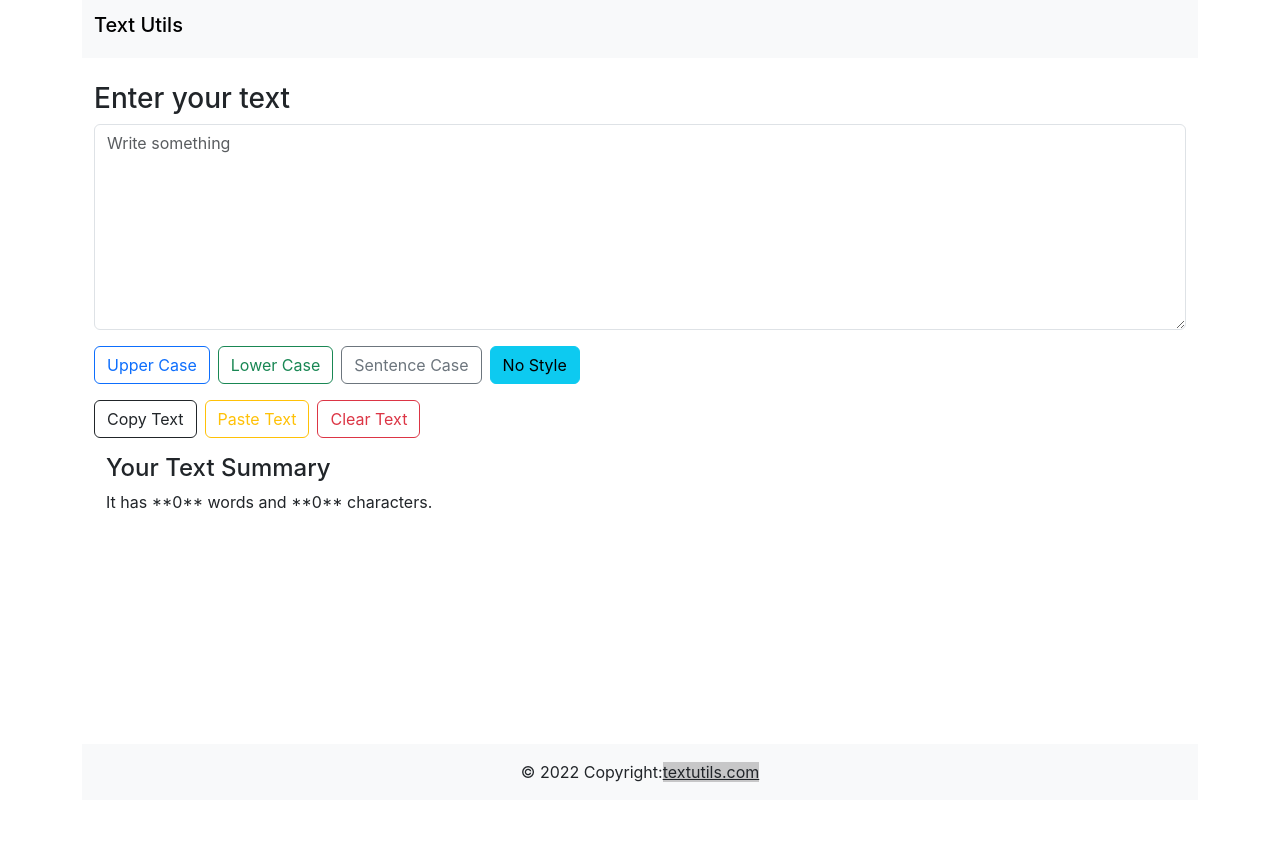
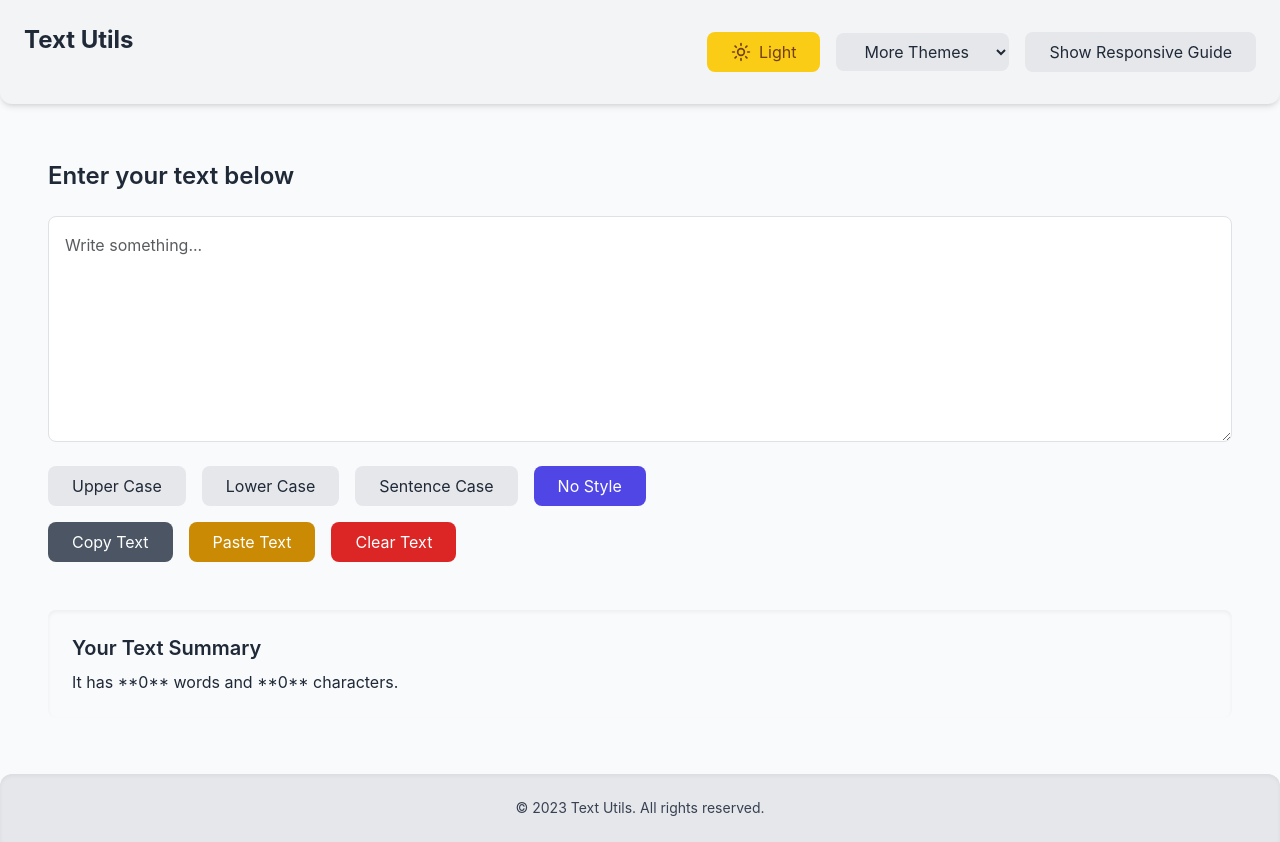
Before and after one commit to kamaldasbabu/textutils, a React (Create React App) app: page / in a window 1280 px wide. Before the commit the page ends 800 px from the top, so only its background shows below. Built offline with nearby package versions, Linux system fonts and the light colour scheme.

Commit message:
css working

```diff
--- a/package.json
+++ b/package.json
@@ -6,6 +6,8 @@
     "@testing-library/jest-dom": "^5.17.0",
     "@testing-library/react": "^13.4.0",
     "@testing-library/user-event": "^13.5.0",
+    "autoprefixer": "^10.4.21",
+    "postcss": "^8.5.6",
     "react": "^18.2.0",
     "react-dom": "^18.2.0",
     "react-scripts": "5.0.1",
@@ -34,5 +36,8 @@
       "last 1 firefox version",
       "last 1 safari version"
     ]
+  },
+  "devDependencies": {
+    "tailwindcss": "^3.4.17"
   }
 }
--- a/src/App.js
+++ b/src/App.js
@@ -1,4 +1,5 @@
 import './App.css';
+import  { useState } from 'react';
 import Footer from './components/Footer';
 import Navbar from './components/Navbar';
 import TextForm from './components/TextForm';
@@ -6,21 +7,62 @@ import TextForm from './components/TextForm';
 
 
 
+// Import the separated components
+// import Navbar from './Navbar';
+// import TextForm from './TextForm';
+// import Footer from './Footer';
 
-function App() {
-  return (
-    <>
-      <div className='main-container'>
-        <div className='container'>
-          <Navbar title="Text Utils"></Navbar>
-          <div className='mt-4'>
-            <TextForm></TextForm>
-          </div>
+export default function App() {
+    const [theme, setTheme] = useState('light');
+    const [isResponsiveGuideActive, setIsResponsiveGuideActive] = useState(false);
+
+    const getAppContainerClasses = () => {
+        let classes = "min-h-screen flex flex-col font-inter transition-colors duration-300";
+        if (isResponsiveGuideActive) {
+            classes += " border-4 border-dashed border-purple-500 p-4";
+        }
+        switch (theme) {
+            case 'dark':
+                classes += " bg-gray-900 text-gray-100";
+                break;
+            case 'blue':
+                classes += " bg-blue-50 text-blue-900";
+                break;
+            case 'green':
+                classes += " bg-green-50 text-green-900";
+                break;
+            case 'red':
+                classes += " bg-red-50 text-red-900";
+                break;
+            case 'purple':
+                classes += " bg-purple-50 text-purple-900";
+                break;
+            case 'orange':
+                classes += " bg-orange-50 text-orange-900";
+                break;
+            case 'light':
+            default:
+                classes += " bg-gray-50 text-gray-800";
+                break;
+        }
+        return classes;
+    };
+
+    return (
+        <div className={getAppContainerClasses()}>
+            <Navbar
+                title="Text Utils"
+                theme={theme}
+                setTheme={setTheme}
+                isResponsiveGuideActive={isResponsiveGuideActive}
+                setIsResponsiveGuideActive={setIsResponsiveGuideActive}
+            />
+
+            <div className="flex-grow container mx-auto px-4 py-8">
+                <TextForm heading="Enter your text below" theme={theme} />
+            </div>
+
+            <Footer />
         </div>
-        <Footer></Footer>
-      </div>
-    </>
-  );
+    );
 }
-
-export default App;
--- a/src/components/Footer.js
+++ b/src/components/Footer.js
@@ -1,19 +1,11 @@
-import React from 'react'
-
-export default function Footer(props) {
-
+function Footer() {
     return (
-        <>
-
-            <div className='container'>
-                <footer className="bg-light text-center text-lg-start">
-                    <div className="text-center p-3">
-                        © 2022 Copyright:
-                        <a className="text-dark footer-bg" href='/'>textutils.com</a>
-                    </div>
-                </footer>
-            </div>
-
-        </>
+        <footer className="p-4 rounded-t-xl shadow-inner mt-auto text-center font-inter bg-gray-200 text-gray-700 dark:bg-gray-800 dark:text-gray-300 transition-colors duration-200">
+            <p className="text-sm">
+                &copy; {new Date().getFullYear()} Text Utils. All rights reserved.
+            </p>
+        </footer>
     );
 }
+
+export default Footer;
--- a/src/components/Navbar.js
+++ b/src/components/Navbar.js
@@ -1,41 +1,109 @@
-import React from "react";
-import PropTypes from 'prop-types'
 
-export default function Navbar(props) {
+import React from 'react';
+import PropTypes from 'prop-types';
+function Navbar({ title, theme, setTheme, isResponsiveGuideActive, setIsResponsiveGuideActive }) {
+    const handleThemeToggle = () => {
+        setTheme(prevTheme => prevTheme === 'light' ? 'dark' : 'light');
+    };
+
+    const handleDropdownChange = (event) => {
+        const selectedTheme = event.target.value;
+        if (selectedTheme !== 'default') {
+            setTheme(selectedTheme);
+        }
+    };
+
+    const getDropdownBaseBgClass = () => {
+        if (theme === 'light' || theme === 'blue' || theme === 'green' || theme === 'red' || theme === 'purple' || theme === 'orange') {
+            return 'bg-gray-200 text-gray-800 hover:bg-gray-300';
+        } else {
+            return 'bg-gray-700 text-gray-200 hover:bg-gray-600';
+        }
+    };
+
     return (
+        <nav className={`p-4 shadow-md rounded-b-xl flex flex-col md:flex-row items-center justify-between ${
+            theme === 'light' ? 'bg-gray-100 text-gray-800' :
+            theme === 'dark' ? 'bg-gray-900 text-gray-100' :
+            theme === 'blue' ? 'bg-blue-700 text-white' :
+            theme === 'green' ? 'bg-green-700 text-white' :
+            theme === 'red' ? 'bg-red-700 text-white' :
+            theme === 'purple' ? 'bg-purple-700 text-white' :
+            theme === 'orange' ? 'bg-orange-700 text-white' :
+            'bg-gray-100 text-gray-800'
+        }`}>
+            <h1 className="text-2xl font-bold font-inter mb-4 md:mb-0">{title}</h1>
+            <div className="flex flex-wrap gap-3 md:gap-4 items-center">
+                {/* Light/Dark Mode Toggle Button */}
+                <button
+                    className={`px-4 py-2 rounded-lg transition-colors duration-200 flex items-center justify-center gap-2 ${
+                        theme === 'light' ? 'bg-yellow-400 text-yellow-900 hover:bg-yellow-500' : 'bg-blue-800 text-blue-100 hover:bg-blue-900'
+                    }`}
+                    onClick={handleThemeToggle}
+                    title={theme === 'light' ? 'Switch to Dark Mode' : 'Switch to Light Mode'}
+                >
+                    {theme === 'light' ? (
+                        <>
+                            {/* Sun Icon */}
+                            <svg xmlns="http://www.w3.org/2000/svg" width="20" height="20" viewBox="0 0 24 24" fill="none" stroke="currentColor" strokeWidth="2" strokeLinecap="round" strokeLinejoin="round" className="lucide lucide-sun">
+                                <circle cx="12" cy="12" r="4"/><path d="M12 2v2"/><path d="M12 20v2"/><path d="m4.93 4.93 1.41 1.41"/><path d="m17.66 17.66 1.41 1.41"/><path d="M2 12h2"/><path d="M20 12h2"/><path d="m6.34 17.66-1.41 1.41"/><path d="m19.07 4.93-1.41 1.41"/>
+                            </svg>
+                            Light
+                        </>
+                    ) : (
+                        <>
+                            {/* Moon Icon */}
+                            <svg xmlns="http://www.w3.org/2000/svg" width="20" height="20" viewBox="0 0 24 24" fill="none" stroke="currentColor" strokeWidth="2" strokeLinecap="round" strokeLinejoin="round" className="lucide lucide-moon">
+                                <path d="M12 3a6 6 0 0 0 9 9 9 9 0 1 1-9-9Z"/>
+                            </svg>
+                            Dark
+                        </>
+                    )}
+                </button>
 
-        <nav className="navbar navbar-expand-lg bg-body-tertiary">
-            <div className="container-fluid">
-                <h1 className="navbar-brand" href="/">{props.title}</h1>
-                <button className="navbar-toggler" type="button" data-bs-toggle="collapse" data-bs-target="#navbarSupportedContent" aria-controls="navbarSupportedContent" aria-expanded="false" aria-label="Toggle navigation">
-                    <span className="navbar-toggler-icon"></span>
+                {/* Dropdown for More Themes */}
+                <select
+                    className={`px-4 py-2 rounded-lg transition-colors duration-200 cursor-pointer ${getDropdownBaseBgClass()} ${
+                        ['blue', 'green', 'red', 'purple', 'orange'].includes(theme) ?
+                            (theme === 'blue' ? 'bg-blue-600 text-white' :
+                             theme === 'green' ? 'bg-green-600 text-white' :
+                             theme === 'red' ? 'bg-red-600 text-white' :
+                             theme === 'purple' ? 'bg-purple-600 text-white' :
+                             theme === 'orange' ? 'bg-orange-600 text-white' : '')
+                            : ''
+                    }`}
+                    onChange={handleDropdownChange}
+                    value={['blue', 'green', 'red', 'purple', 'orange'].includes(theme) ? theme : 'default'}
+                >
+                    <option value="default" disabled hidden>More Themes</option>
+                    <option value="blue">Blue</option>
+                    <option value="green">Green</option>
+                    <option value="red">Red</option>
+                    <option value="purple">Purple</option>
+                    <option value="orange">Orange</option>
+                </select>
+
+                {/* Responsive Guide Button */}
+                <button
+                    className={`px-4 py-2 rounded-lg transition-colors duration-200 ${
+                        isResponsiveGuideActive ? 'bg-purple-600 text-white hover:bg-purple-700' : getDropdownBaseBgClass()
+                    }`}
+                    onClick={() => setIsResponsiveGuideActive(!isResponsiveGuideActive)}
+                >
+                    {isResponsiveGuideActive ? 'Hide Responsive Guide' : 'Show Responsive Guide'}
                 </button>
-                {/* <div className="collapse navbar-collapse" id="navbarSupportedContent">
-                    <ul className="navbar-nav me-auto mb-2 mb-lg-0">
-                        <li className="nav-item">
-                            <a className="nav-link active" aria-current="page" href="/">Home</a>
-                        </li>
-                        <li className="nav-item">
-                            <a className="nav-link" href="/">{props.about}</a>
-                        </li>
-                    </ul>
-                    <form className="d-flex" role="search">
-                        <input className="form-control me-2" type="search" placeholder="Search" aria-label="Search" />
-                        <button className="btn btn-outline-success" type="submit">Search</button>
-                    </form>
-                </div> */}
             </div>
         </nav>
-
     );
 }
 
 Navbar.propTypes = {
-    title: PropTypes.string,
-    about: PropTypes.string,
-}
+    title: PropTypes.string.isRequired,
+    theme: PropTypes.string.isRequired,
+    setTheme: PropTypes.func.isRequired,
+    isResponsiveGuideActive: PropTypes.bool.isRequired,
+    setIsResponsiveGuideActive: PropTypes.func.isRequired,
+};
 
-Navbar.defaultProps = {
-    title: "Text Utils",
-    about: "About",
-}
+
+export default Navbar;
--- a/src/components/TextForm.js
+++ b/src/components/TextForm.js
@@ -1,13 +1,15 @@
-import React, { useState, useEffect } from 'react';
+import React, {useState, useEffect} from 'react';
 import PropTypes from 'prop-types';
+import { applyCase } from '../utils/utils';
 
-export default function TextForm(props) {
+
+
+function TextForm({ heading, theme }) {
     const [text, setText] = useState("");
     const [wordCount, setWordCount] = useState(0);
     const [charCount, setCharCount] = useState(0);
-    const [activeCase, setActiveCase] = useState('none'); // 'none', 'uppercase', 'lowercase', 'sentencecase'
+    const [activeCase, setActiveCase] = useState('none');
 
-    // Update word and character counts whenever the text changes
     useEffect(() => {
         updateCounts(text);
     }, [text]);
@@ -18,55 +20,39 @@ export default function TextForm(props) {
         setCharCount(inputText.length);
     };
 
-    const applyCase = (inputText, caseType) => {
-        switch (caseType) {
-            case 'uppercase':
-                return inputText.toUpperCase();
-            case 'lowercase':
-                return inputText.toLowerCase();
-            case 'sentencecase':
-                if (!inputText.length) return "";
-                const newText = inputText.toLowerCase();
-                const rg = /(^\w{1}|\.\s*\w{1})/gi;
-                return newText.replace(rg, (toReplace) => toReplace.toUpperCase());
-            case 'none': // For the "No Style" button
-                return inputText;
-            default:
-                return inputText;
-        }
-    };
-
     const handleCaseButtonClick = (caseType) => {
-        // Prevent action if text area is empty, except for 'none'
         if (!text.length && caseType !== 'none') {
             alert("Enter some text first!");
             return;
         }
-
-        setText(applyCase(text, caseType));
+        setText(applyCase(text, caseType)); // applyCase is in the outer scope
         setActiveCase(caseType);
     };
 
     const handleUtilityButtonClick = async (actionType) => {
         if (actionType === 'clear') {
             setText("");
-            setActiveCase('none'); // Reset active case when clearing
+            setActiveCase('none');
         } else if (actionType === 'copy') {
             if (!text.length) {
                 alert("Nothing to copy!");
                 return;
             }
             try {
-                await navigator.clipboard.writeText(text);
+                const textarea = document.createElement('textarea');
+                textarea.value = text;
+                document.body.appendChild(textarea);
+                textarea.select();
+                document.execCommand('copy');
+                document.body.removeChild(textarea);
                 alert("Text copied to clipboard!");
             } catch (err) {
                 console.error("Failed to copy text: ", err);
-                alert("Failed to copy text. Please try again.");
+                alert("Failed to copy text. Please try again or copy manually.");
             }
         } else if (actionType === 'paste') {
             try {
                 const pastedText = await navigator.clipboard.readText();
-                // Apply current active case to pasted text if not 'none'
                 const processedPastedText = activeCase !== 'none' ? applyCase(pastedText, activeCase) : pastedText;
                 setText(prevText => prevText + processedPastedText);
                 alert("Text pasted!");
@@ -80,50 +66,89 @@ export default function TextForm(props) {
     const handleOnChange = (event) => {
         let newText = event.target.value;
         if (activeCase !== 'none') {
-            newText = applyCase(newText, activeCase);
+            newText = applyCase(newText, activeCase); // applyCase is in the outer scope
         }
         setText(newText);
     };
 
+    const getTextAreaClasses = () => {
+        let classes = "form-control w-full p-3 border rounded-lg focus:ring-2 focus:ring-opacity-50 transition-colors duration-200";
+        if (theme === 'dark') {
+            classes += " bg-gray-700 text-gray-100 border-gray-600 focus:ring-blue-400";
+        } else if (theme === 'blue') {
+            classes += " bg-blue-100 text-blue-900 border-blue-300 focus:ring-blue-400";
+        } else if (theme === 'green') {
+            classes += " bg-green-100 text-green-900 border-green-300 focus:ring-green-400";
+        } else if (theme === 'red') {
+            classes += " bg-red-100 text-red-900 border-red-300 focus:ring-red-400";
+        } else if (theme === 'purple') {
+            classes += " bg-purple-100 text-purple-900 border-purple-300 focus:ring-purple-400";
+        } else if (theme === 'orange') {
+            classes += " bg-orange-100 text-orange-900 border-orange-300 focus:ring-orange-400";
+        }
+        else {
+            classes += " bg-white text-gray-900 border-gray-300 focus:ring-blue-500";
+        }
+        return classes;
+    };
+
+    const getSummaryTextClasses = () => {
+        if (theme === 'dark') {
+            return "text-gray-100";
+        } else if (theme === 'blue') {
+            return "text-blue-800";
+        } else if (theme === 'green') {
+            return "text-green-800";
+        } else if (theme === 'red') {
+            return "text-red-800";
+        } else if (theme === 'purple') {
+            return "text-purple-800";
+        } else if (theme === 'orange') {
+            return "text-orange-800";
+        }
+        else {
+            return "text-gray-800";
+        }
+    };
+
     return (
-        <>
-            <div className="container mb-3">
-                <h3>{props.heading}</h3>
+        <div className="container mx-auto p-4 rounded-lg">
+            <h3 className={`text-2xl font-semibold mb-4 ${getSummaryTextClasses()}`}>{heading}</h3>
             <textarea
-                    className="form-control"
-                    placeholder='Write something'
+                className={getTextAreaClasses()}
+                placeholder='Write something...'
                 value={text}
                 onChange={handleOnChange}
-                    id="exampleFormControlTextarea1"
+                id="textFormTextArea"
                 rows="8"
             ></textarea>
 
             {/* Case Conversion Buttons */}
-                <div className='d-flex flex-wrap gap-2 mt-3'>
+            <div className='flex flex-wrap gap-3 mt-4'>
                 <button
                     type="button"
-                        className={`btn ${activeCase === 'uppercase' ? 'btn-primary' : 'btn-outline-primary'}`}
+                    className={`px-4 py-2 rounded-lg transition-colors duration-200 ${activeCase === 'uppercase' ? 'bg-blue-600 text-white' : 'bg-gray-200 text-gray-800 hover:bg-gray-300 dark:bg-gray-700 dark:text-gray-200 dark:hover:bg-gray-600'}`}
                     onClick={() => handleCaseButtonClick('uppercase')}
                 >
                     Upper Case
                 </button>
                 <button
                     type="button"
-                        className={`btn ${activeCase === 'lowercase' ? 'btn-success' : 'btn-outline-success'}`}
+                    className={`px-4 py-2 rounded-lg transition-colors duration-200 ${activeCase === 'lowercase' ? 'bg-green-600 text-white' : 'bg-gray-200 text-gray-800 hover:bg-gray-300 dark:bg-gray-700 dark:text-gray-200 dark:hover:bg-gray-600'}`}
                     onClick={() => handleCaseButtonClick('lowercase')}
                 >
                     Lower Case
                 </button>
                 <button
                     type="button"
-                        className={`btn ${activeCase === 'sentencecase' ? 'btn-secondary' : 'btn-outline-secondary'}`}
+                    className={`px-4 py-2 rounded-lg transition-colors duration-200 ${activeCase === 'sentencecase' ? 'bg-purple-600 text-white' : 'bg-gray-200 text-gray-800 hover:bg-gray-300 dark:bg-gray-700 dark:text-gray-200 dark:hover:bg-gray-600'}`}
                     onClick={() => handleCaseButtonClick('sentencecase')}
                 >
                     Sentence Case
                 </button>
                 <button
                     type="button"
-                        className={`btn ${activeCase === 'none' ? 'btn-info' : 'btn-outline-info'}`}
+                    className={`px-4 py-2 rounded-lg transition-colors duration-200 ${activeCase === 'none' ? 'bg-indigo-600 text-white' : 'bg-gray-200 text-gray-800 hover:bg-gray-300 dark:bg-gray-700 dark:text-gray-200 dark:hover:bg-gray-600'}`}
                     onClick={() => handleCaseButtonClick('none')}
                 >
                     No Style
@@ -131,45 +156,55 @@ export default function TextForm(props) {
             </div>
 
             {/* Utility Buttons */}
-                <div className='d-flex flex-wrap gap-2 mt-3'>
+            <div className='flex flex-wrap gap-3 mt-3'>
                 <button
                     type="button"
-                        className="btn btn-outline-dark"
+                    className="px-4 py-2 rounded-lg bg-gray-600 text-white hover:bg-gray-700 transition-colors duration-200"
                     onClick={() => handleUtilityButtonClick('copy')}
                 >
                     Copy Text
                 </button>
                 <button
                     type="button"
-                        className="btn btn-outline-warning"
+                    className="px-4 py-2 rounded-lg bg-yellow-600 text-white hover:bg-yellow-700 transition-colors duration-200"
                     onClick={() => handleUtilityButtonClick('paste')}
                 >
                     Paste Text
                 </button>
                 <button
                     type="button"
-                        className="btn btn-outline-danger"
+                    className="px-4 py-2 rounded-lg bg-red-600 text-white hover:bg-red-700 transition-colors duration-200"
                     onClick={() => handleUtilityButtonClick('clear')}
                 >
                     Clear Text
                 </button>
             </div>
 
-                <div className="container my-3">
-                    <h4>Your Text Summary</h4>
-                    <p>
+            <div className={`mt-5 p-4 rounded-lg shadow-inner ${
+                theme === 'dark' ? 'bg-gray-800' :
+                theme === 'blue' ? 'bg-blue-100' :
+                theme === 'green' ? 'bg-green-100' :
+                theme === 'red' ? 'bg-red-100' :
+                theme === 'purple' ? 'bg-purple-100' :
+                theme === 'orange' ? 'bg-orange-100' :
+                'bg-gray-50'
+            }`}>
+                <h4 className={`text-xl font-semibold mb-2 ${getSummaryTextClasses()}`}>Your Text Summary</h4>
+                <p className={`${getSummaryTextClasses()}`}>
                     It has **{wordCount}** words and **{charCount}** characters.
                 </p>
             </div>
         </div>
-        </>
     );
 }
 
 TextForm.propTypes = {
     heading: PropTypes.string,
+    theme: PropTypes.string.isRequired,
 };
 
 TextForm.defaultProps = {
     heading: "Enter your text",
 };
+
+export default TextForm;
--- /dev/null
+++ b/src/utils/utils.js
@@ -0,0 +1,18 @@
+const applyCase = (inputText, caseType) => {
+    switch (caseType) {
+        case 'uppercase':
+            return inputText.toUpperCase();
+        case 'lowercase':
+            return inputText.toLowerCase();
+        case 'sentencecase':
+            if (!inputText.length) return "";
+            const newText = inputText.toLowerCase();
+            const rg = /(^\w{1}|\.\s*\w{1})/gi;
+            return newText.replace(rg, (toReplace) => toReplace.toUpperCase());
+        case 'none':
+        default:
+            return inputText;
+    }
+};
+
+module.exports = { applyCase }
--- /dev/null
+++ b/tailwind.config.js
@@ -0,0 +1,11 @@
+/** @type {import('tailwindcss').Config} */
+module.exports = {
+  content: [
+    "./src/**/*.{js,jsx,ts,tsx}", // This tells Tailwind to scan all JS, JSX, TS, TSX files in your src folder
+    "./public/index.html",         // Include if you have any Tailwind classes in index.html
+  ],
+  theme: {
+    extend: {},
+  },
+  plugins: [],
+}
```
Also changed, not shown: src/App.css (+8 -0 lines), public/manifest.json, 1 other file (tests, documents, lock files or other folders). Lines whose indentation alone changed are shown as unchanged.
